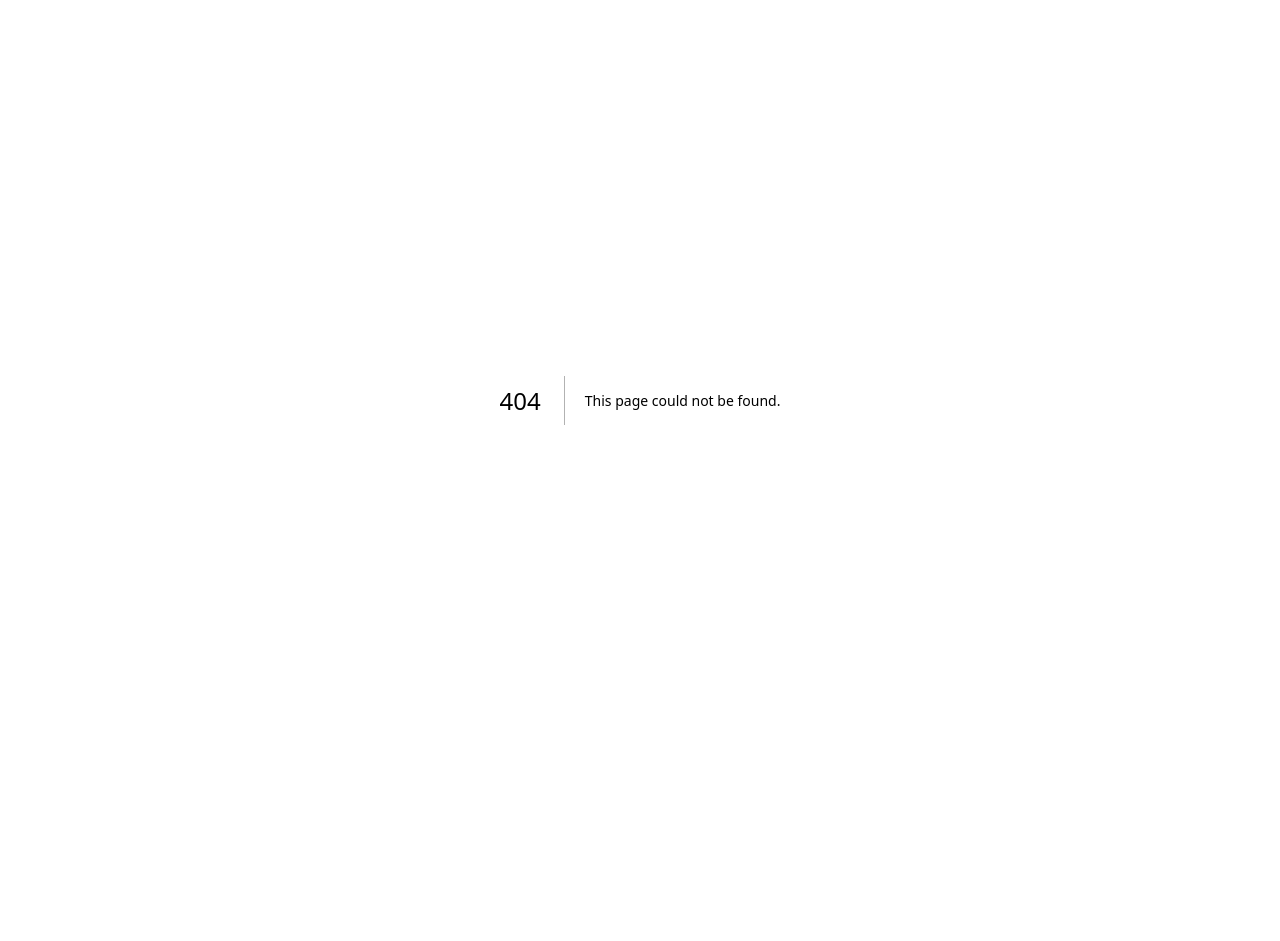
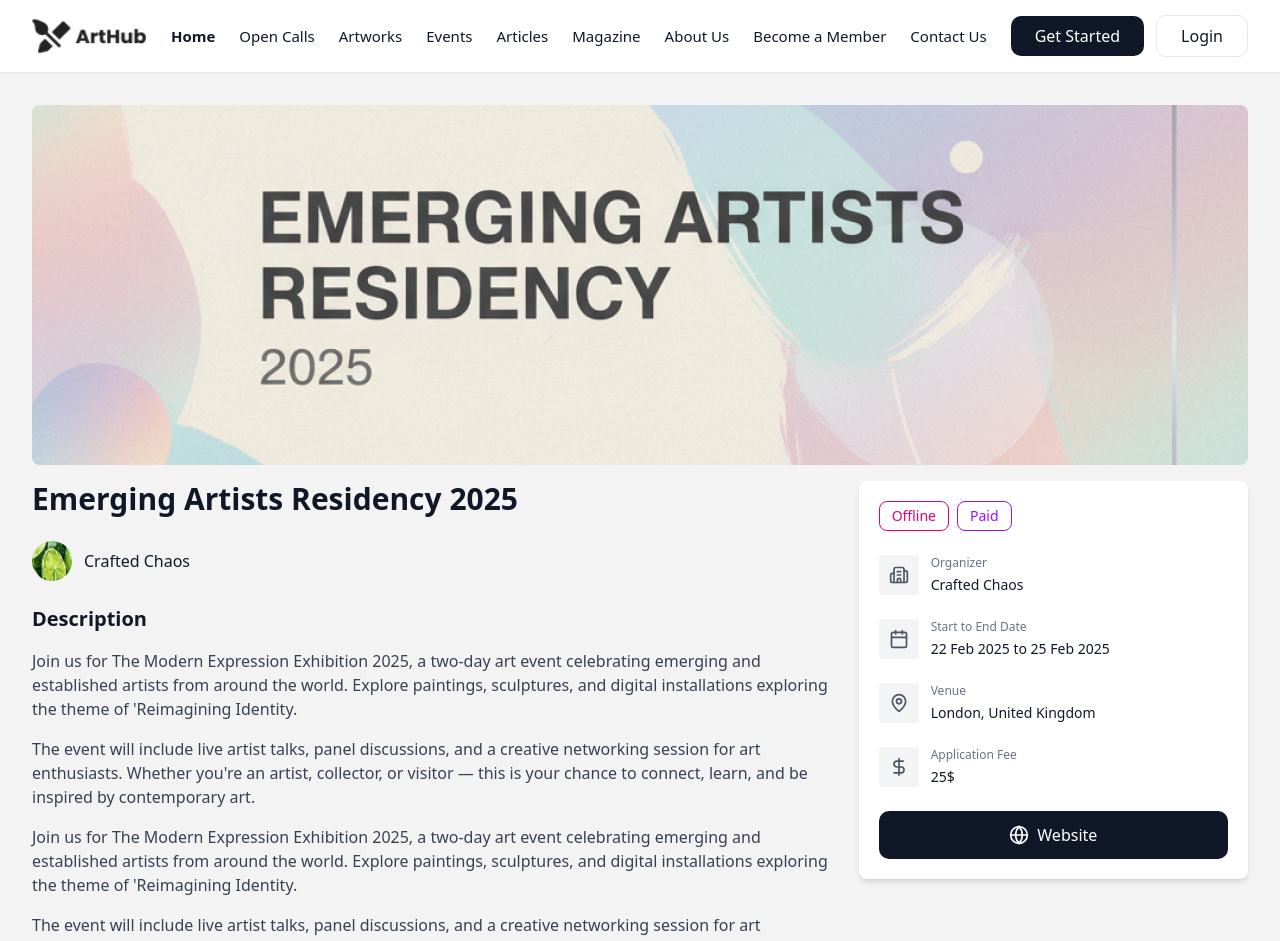
Before and after one commit to Ahmdpolash/arthub_ccosmi, a Next.js app: page /events/1 in a window 1280 px wide. Before the commit this address had no page. Shown: the top 941 px of the page. Before the commit the page ends 800 px from the top, so only its background shows below. Built offline with nearby package versions, Linux system fonts and the light colour scheme.

Commit message:
events details page have done

```diff
--- /dev/null
+++ b/app/(landings)/events/[id]/page.tsx
@@ -0,0 +1,163 @@
+import Container from "@/components/shared/Container";
+import { Calendar, MapPin, DollarSign, Globe, Building2 } from "lucide-react";
+import Image from "next/image";
+
+const eventDetails = [
+  {
+    label: "Offline",
+    type: "badge",
+    style: "border-pink-600 text-pink-600",
+  },
+  {
+    label: "Paid",
+    type: "badge",
+    style: "border-purple-600 text-purple-600",
+  },
+  {
+    title: "Organizer",
+    value: "Crafted Chaos",
+    icon: <Building2 className="w-5 h-5" />,
+  },
+  {
+    title: "Start to End Date",
+    value: "22 Feb 2025 to 25 Feb 2025",
+    icon: <Calendar className="w-5 h-5" />,
+  },
+  {
+    title: "Venue",
+    value: "London, United Kingdom",
+    icon: <MapPin className="w-5 h-5" />,
+  },
+  {
+    title: "Application Fee",
+    value: "25$",
+    icon: <DollarSign className="w-5 h-5" />,
+  },
+];
+
+const EmergingArtistsResidency = () => {
+  return (
+    <div className="bg-grayBg">
+      <Container>
+        {/* Banner */}
+        <div>
+          <Image
+            src="/events.png"
+            width={700}
+            height={800}
+            alt="eventDetailsPageImage"
+            className="w-full "
+          />
+        </div>
+
+        {/* Content Section */}
+        <div className="p-8 md:p-8 lg:p-0 md:pt-8 grid grid-cols-1 lg:grid-cols-6 gap-6 mt-4">
+          {/* Left Column - Description */}
+          <div className="lg:col-span-4">
+            <div className="flex items-start justify-between mb-6">
+              <h2 className="text-3xl font-bold text-gray-900">
+                Emerging Artists Residency 2025
+              </h2>
+            </div>
+
+            {/* Organizer Info */}
+            <div className="flex items-center gap-3 mb-6">
+              <div className=" ">
+                <span className="text-white font-bold text-lg">
+                  <Image
+                    src="/art3.png"
+                    alt="profileImg"
+                    width={80}
+                    height={80}
+                    className="w-10 h-10 rounded-full"
+                  />
+                </span>
+              </div>
+              <div>
+                <p className="text-gray-900 font-medium">Crafted Chaos</p>
+              </div>
+            </div>
+
+            {/* Description */}
+            <div>
+              <h3 className="text-xl font-bold text-gray-900 mb-4">
+                Description
+              </h3>
+
+              <p className="text-gray-700 mb-4">
+                Join us for The Modern Expression Exhibition 2025, a two-day art
+                event celebrating emerging and established artists from around
+                the world. Explore paintings, sculptures, and digital
+                installations exploring the theme of 'Reimagining Identity.
+              </p>
+
+              <p className="text-gray-700 mb-4">
+                The event will include live artist talks, panel discussions, and
+                a creative networking session for art enthusiasts. Whether
+                you're an artist, collector, or visitor — this is your chance to
+                connect, learn, and be inspired by contemporary art.
+              </p>
+
+              <p className="text-gray-700 mb-4">
+                Join us for The Modern Expression Exhibition 2025, a two-day art
+                event celebrating emerging and established artists from around
+                the world. Explore paintings, sculptures, and digital
+                installations exploring the theme of 'Reimagining Identity.
+              </p>
+
+              <p className="text-gray-700">
+                The event will include live artist talks, panel discussions, and
+                a creative networking session for art enthusiasts. Whether
+                you're an artist, collector, or visitor — this is your chance to
+                connect, learn, and be inspired by contemporary art
+              </p>
+            </div>
+          </div>
+
+          {/* Right Column - Details */}
+          <div className="lg:col-span-2">
+            <div className="space-y-6 bg-[#FFFFFF] shadow-md p-5 rounded-md">
+              {/* Badges */}
+              <div className="flex gap-2">
+                {eventDetails
+                  .filter((item) => item.type === "badge")
+                  .map((badge, idx) => (
+                    <span
+                      key={idx}
+                      className={`px-3 py-1 border rounded-md text-sm font-medium ${badge.style}`}
+                    >
+                      {badge.label}
+                    </span>
+                  ))}
+              </div>
+
+              {eventDetails
+                .filter((item) => item.type !== "badge")
+                .map((item, idx) => (
+                  <div key={idx} className="flex items-start gap-3">
+                    <div className="w-10 h-10 bg-gray-100 hover:bg-gray-800 text-gray-600 hover:text-white rounded flex items-center justify-center flex-shrink-0">
+                      {item.icon}
+                    </div>
+                    <div>
+                      <p className="text-xs text-gray-500 mb-1">{item.title}</p>
+                      <p className="text-sm font-medium text-gray-900">
+                        {item.value}
+                      </p>
+                    </div>
+                  </div>
+                ))}
+
+              {/* Website Button */}
+              <button className="cursor-pointer w-full bg-gray-900 text-white py-3 rounded-lg font-medium hover:bg-gray-800 transition-colors flex items-center justify-center gap-2">
+                <Globe className="w-5 h-5" />
+                Website
+              </button>
+            </div>
+          </div>
+        </div>
+      </Container>
+    </div>
+  );
+};
+
+export default EmergingArtistsResidency;
```
